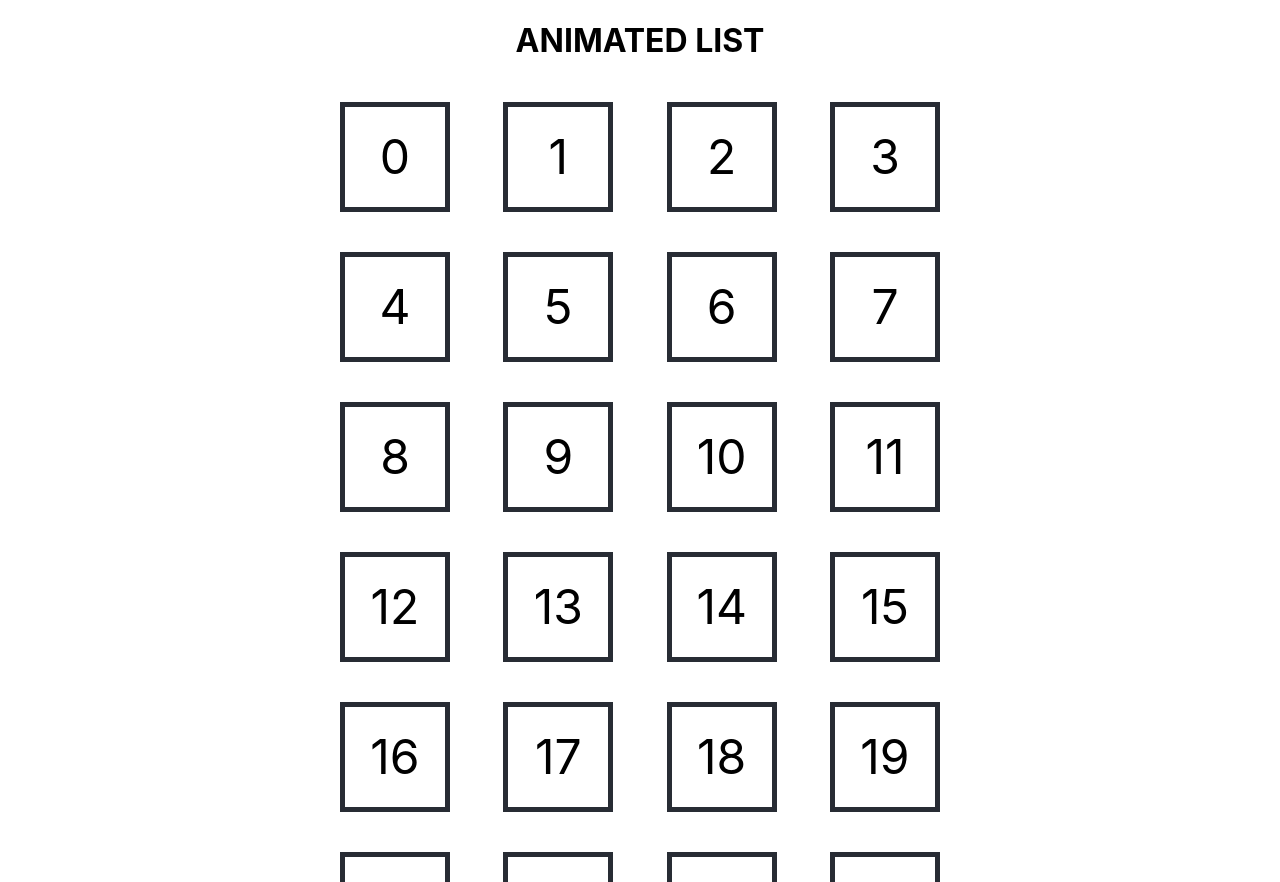
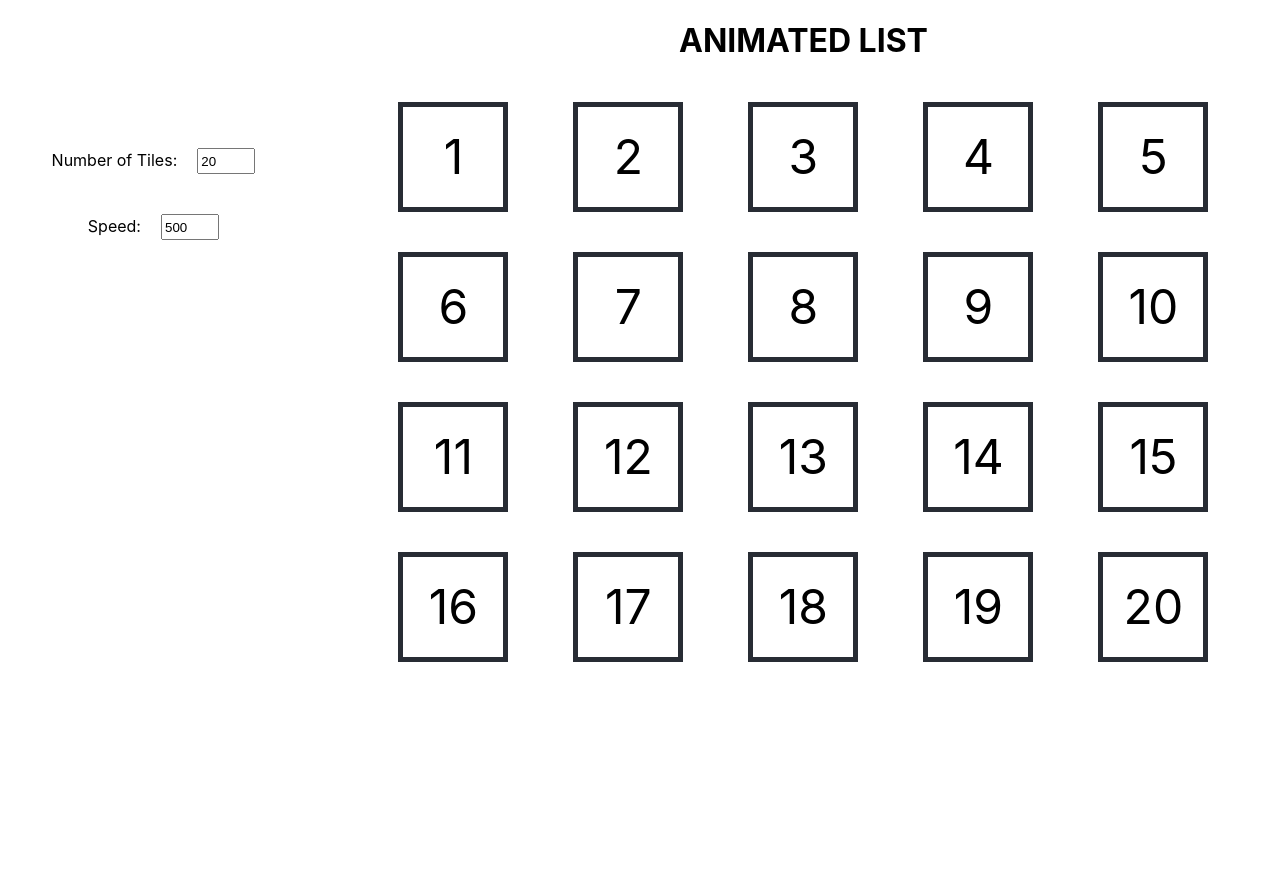
Before and after one commit to messele/react-animation, a React (Create React App) app: page / in a window 1280 px wide. After the commit the page ends 800 px from the top, so only its background shows below. Built offline with nearby package versions, Linux system fonts and the light colour scheme.

Commit message:
making implementation more generic to support any property change

```diff
--- a/src/App.css
+++ b/src/App.css
@@ -1,7 +1,22 @@
 .App {
+  display:flex;
+  /*flex-direction: column;*/
+  justify-content: space-evenly;
   text-align: center;
 }
-
+.controls{
+  margin:auto;
+  margin-top:10%;
+  display:flex;
+  flex-direction: column;
+  justify-items: center;
+  max-width: max-content;
+}
+input {
+  width:50px;
+  height:20px;
+  margin:20px;
+}
 .App-logo {
   height: 40vmin;
   pointer-events: none;
@@ -36,13 +51,18 @@
     transform: rotate(360deg);
   }
 }
-
 .tileWrapper{
+  display:flex;
+  flex-direction:column;
+  width:850px;
+  margin:auto;
+}
+.tileWrapper-content{
   margin: auto;
   display:flex;
   /* margin:auto; */
-  width:50%;
-  height:50em;
+  width:100%;
+  height:100%;
   overflow-y:scroll;
   justify-content: space-between;
   flex-flow:wrap;
--- a/src/App.js
+++ b/src/App.js
@@ -1,8 +1,9 @@
 import React, { Component } from 'react';
 // import logo from './logo.svg';
 import './App.css';
-import AnimatedList from './AminatedList'
-let myList = Array.from(Array(80).keys())
+import TileWrapper from './TileWrapper';
+
+const DEFAULT_LIST = Array.from(Array(20).keys()).map(x=>x+1);
 
 
 class App extends Component {
@@ -10,26 +11,57 @@ class App extends Component {
   constructor() {
     super();
     this.handleSwap = this.handleSwap.bind(this)
+    this.addTiles   = this.addTiles.bind(this)
+    this.changeAnimationSpeed = this.changeAnimationSpeed.bind(this)
     this.state = {
-      contents : myList
+      tiles : DEFAULT_LIST,
+      animationSpeed: 500
     }
   }
+  addTiles (e) {
+    const numTiles = parseInt(e.target.value);
+    if(numTiles > 0) {
+      this.setState({
+        ...this.state,
+        tiles:Array.from(Array(numTiles).keys()).map(x=>x+1)
+      })
+    }
+
+  }
+  changeAnimationSpeed (e) {
+    const animationSpeed = parseInt(e.target.value);
+    if(animationSpeed > 0) {
+      this.setState({
+        ...this.state,
+        animationSpeed:animationSpeed
+      })
+    }
+
+  }
   handleSwap(src, dest) {
-    const newContent = [...this.state.contents],
-    srcIdx = newContent.findIndex(l => l === src),
-    destIdx = newContent.findIndex(l => l === dest);
+    const newTiles = [...this.state.tiles],
+    srcIdx = newTiles.findIndex(l => l === src),
+    destIdx = newTiles.findIndex(l => l === dest);
 
-    newContent[destIdx] = src
-    newContent[srcIdx] =  dest
+    if(srcIdx < 0 || destIdx < 0 ) {
+      console.error(`Cannot swap: invalid src and dest values: {src=${src}, dest=${dest}}`);
+      return;
+    }
+    newTiles[destIdx] = src
+    newTiles[srcIdx] =  dest
 
     this.setState ({
-      contents:newContent
+      tiles:newTiles
     })
   }
 
   render() {
   return (
     <div className="App">
+      <div className="controls">
+        <div><span>Number of Tiles:</span><input type="number" value={this.state.tiles.length} onChange={this.addTiles}></input></div>
+         <div><span>Speed:</span><input type="number" value={this.state.animationSpeed} onChange={this.changeAnimationSpeed}></input></div>
+      </div>
       {/* <header className="App-header">
         <img src={logo} className="App-logo" alt="logo" />
         <p>
@@ -44,7 +76,8 @@ class App extends Component {
           Learn React
         </a>
       </header> */}
-      <AnimatedList contents={this.state.contents} handleSwap={this.handleSwap} />
+      <TileWrapper {...this.state} handleSwap={this.handleSwap} />
+
     </div>
   );
 }
--- a/src/AminatedList.js
+++ b/src/TileWrapper.js
@@ -1,12 +1,12 @@
 import React, { Component } from 'react'
 import ReactDOM from 'react-dom'
 
-const ANIMATION_DELAY = '500ms';
+const ANIMATION_SPEED = 500;
 /**
  * Implementation of swapping elements in the list
  * inspired by "Animating the unanimatable." from https://medium.com/developers-writing/animating-the-unanimatable-1346a5aab3cd
  */
-export default class AminatedList extends Component {
+export default class TileWrapper extends Component {
     constructor() {
         super();
         this.clickTile = this.clickTile.bind(this);
@@ -19,11 +19,11 @@ export default class AminatedList extends Component {
         // figure out what changed in the new props
         let changeTracker = {}
         let hasChanged = false;
-        for (let x in previousProps.contents) {
-            if (previousProps.contents[x] !== this.props.contents[x]) {
-                changeTracker[previousProps.contents[x]] = {
+        for (let x in previousProps.tiles) {
+            if (previousProps.tiles[x] !== this.props.tiles[x]) {
+                changeTracker[previousProps.tiles[x]] = {
                     oldPos: x,
-                    pos: this.props.contents.findIndex(v => v === previousProps.contents[x])
+                    pos: this.props.tiles.findIndex(v => v === previousProps.tiles[x])
                 }
                 hasChanged = true;
             }
@@ -44,11 +44,15 @@ export default class AminatedList extends Component {
 
         console.log(`Moving node :  {currentPos=${pos}, oldPos=${oldPos}}`)
 
+        if(!node || !oldNode) {
+           // do nothing for a node that has been newly added or removed.
+            return;
+        }
         // Get the delta between the old and new positions.
         const xDelta = node.getBoundingClientRect().x - oldNode.getBoundingClientRect().x,
             yDelta = node.getBoundingClientRect().y - oldNode.getBoundingClientRect().y
 
-
+        const animationSpeed = this.props.animationSpeed || ANIMATION_SPEED
         // invert the position to original position.
         requestAnimationFrame(() => {
             node.style.transform = `translate(${-xDelta}px, ${-yDelta}px)`;
@@ -63,9 +67,9 @@ export default class AminatedList extends Component {
              */
             requestAnimationFrame(() => {
                 node.style.transform = '';
-                node.style.transition = `transform ${ANIMATION_DELAY}`
+                node.style.transition = `transform ${animationSpeed}ms`
                 oldNode.style.transform = '';
-                oldNode.style.transition = `transform ${ANIMATION_DELAY}`
+                oldNode.style.transition = `transform ${animationSpeed}ms`
 
             })
         })
@@ -97,10 +101,10 @@ export default class AminatedList extends Component {
 
 
     render() {
-        return <div>
-            <h1>ANIMATED LIST</h1>
-            <div className="tileWrapper">
-                {this.props.contents.map((l, idx) =>
+        return <div className="tileWrapper">
+            <h1 className="tileWrapper-header">ANIMATED LIST</h1>
+            <div className="tileWrapper-content">
+                {this.props.tiles.map((l, idx) =>
                     <Tile
                         ref={(ref) => this[`refs${idx}`] = ref}
                         key={l}
```
